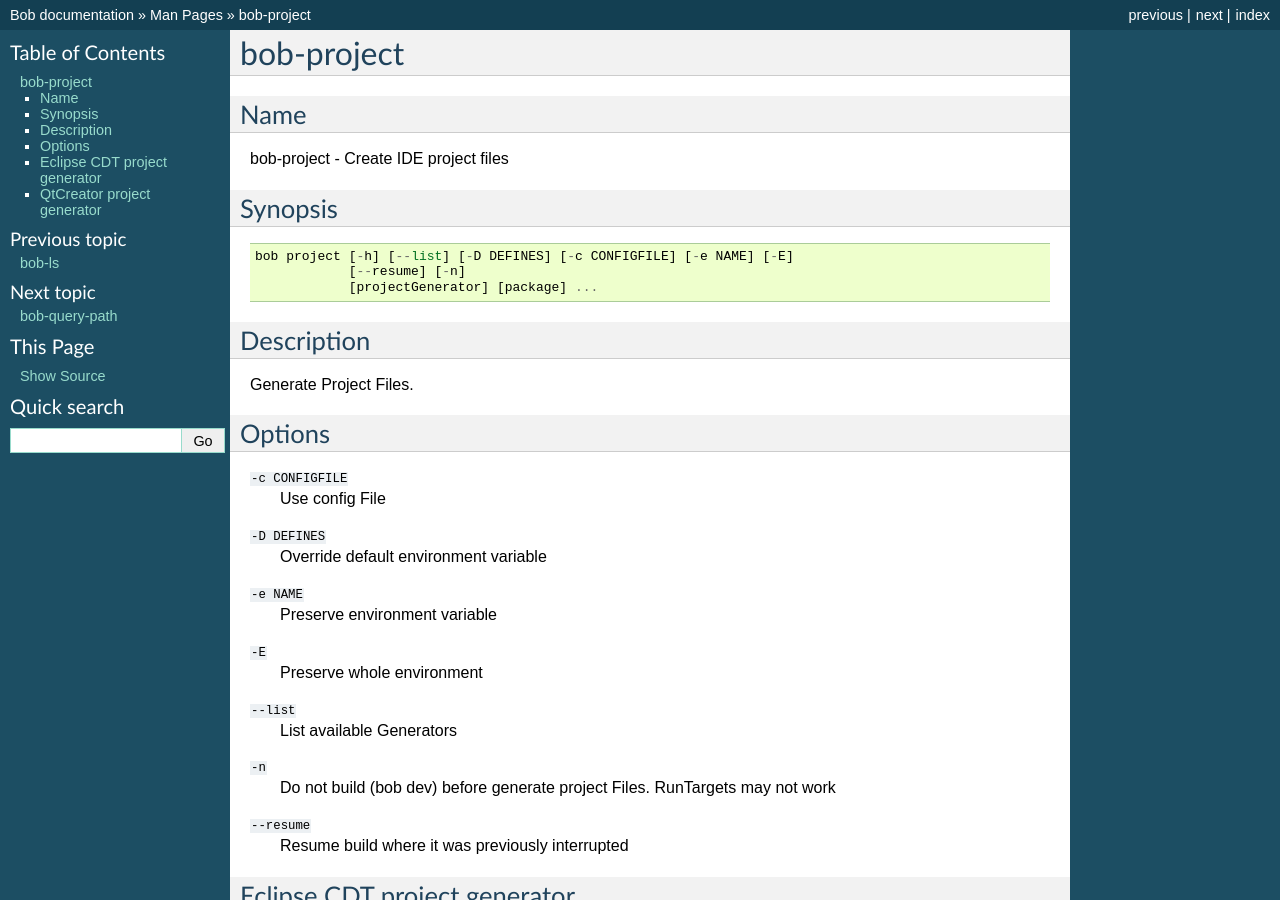
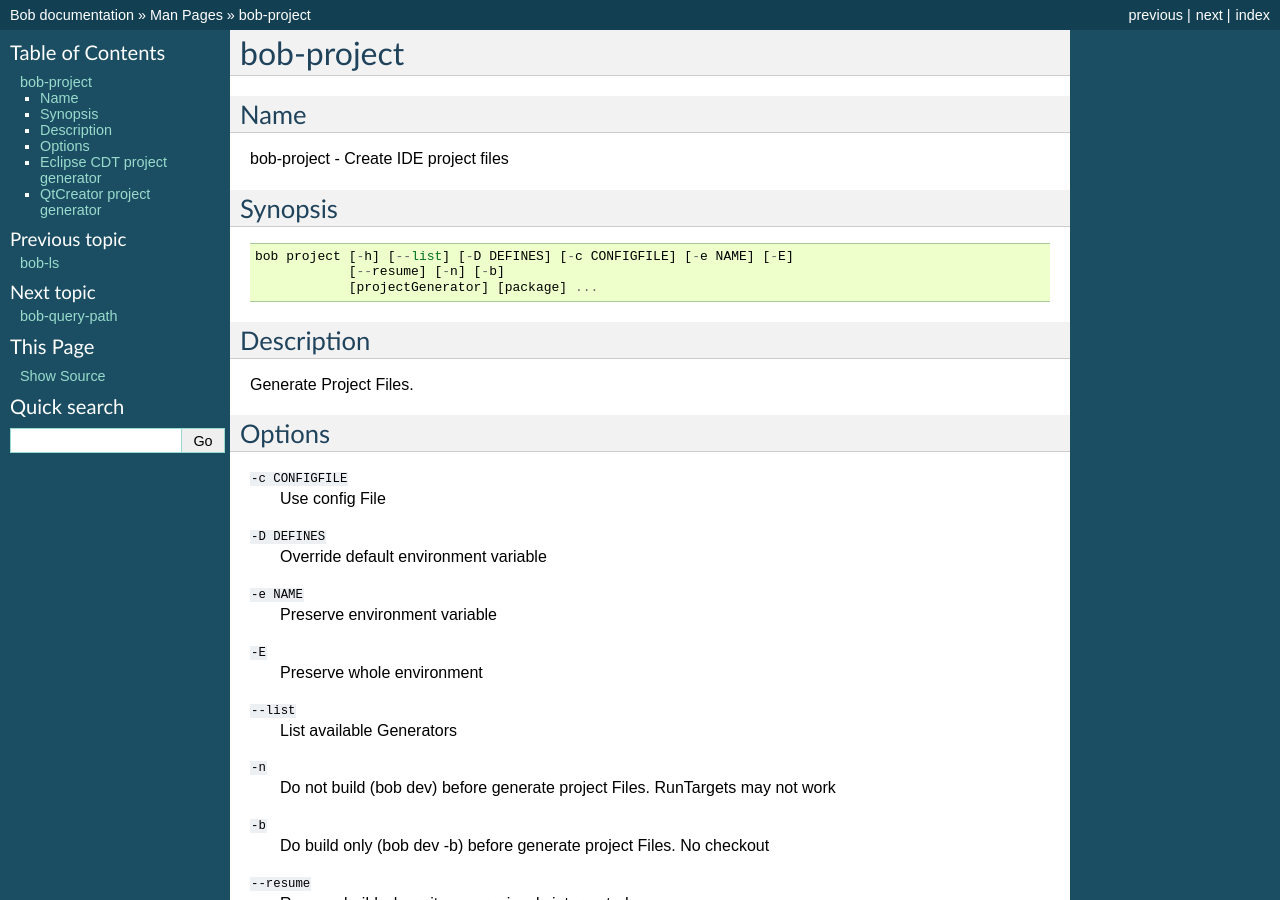
Before and after one commit to BobBuildTool/bob, a Sphinx documentation site: the page built from doc/manpages/bob-project.rst, in a window 1280 px wide and 900 px high. Built offline with Sphinx 7.4.7, drawn with Linux system fonts in a browser that asks for light colours; formulas are drawn with MathJax 3; the version number could not be read and is left out.

Commit message:
doc: added -b for projects

```diff
--- a/doc/manpages/bob-project.rst
+++ b/doc/manpages/bob-project.rst
@@ -14,7 +14,7 @@ Synopsis
 ::
 
     bob project [-h] [--list] [-D DEFINES] [-c CONFIGFILE] [-e NAME] [-E]
-                [--resume] [-n]
+                [--resume] [-n] [-b]
                 [projectGenerator] [package] ...
 
 
@@ -44,6 +44,9 @@ Options
 ``-n``
     Do not build (bob dev) before generate project Files. RunTargets may not
     work
+
+``-b``
+    Do build only (bob dev -b) before generate project Files. No checkout
 
 ``--resume``
     Resume build where it was previously interrupted
```
